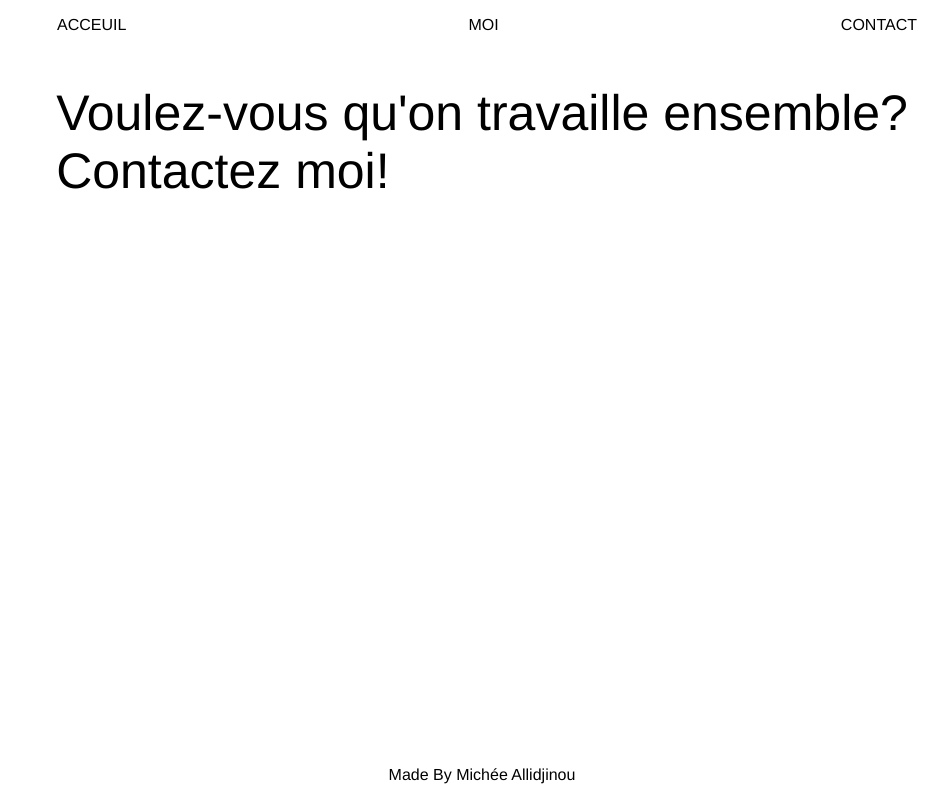
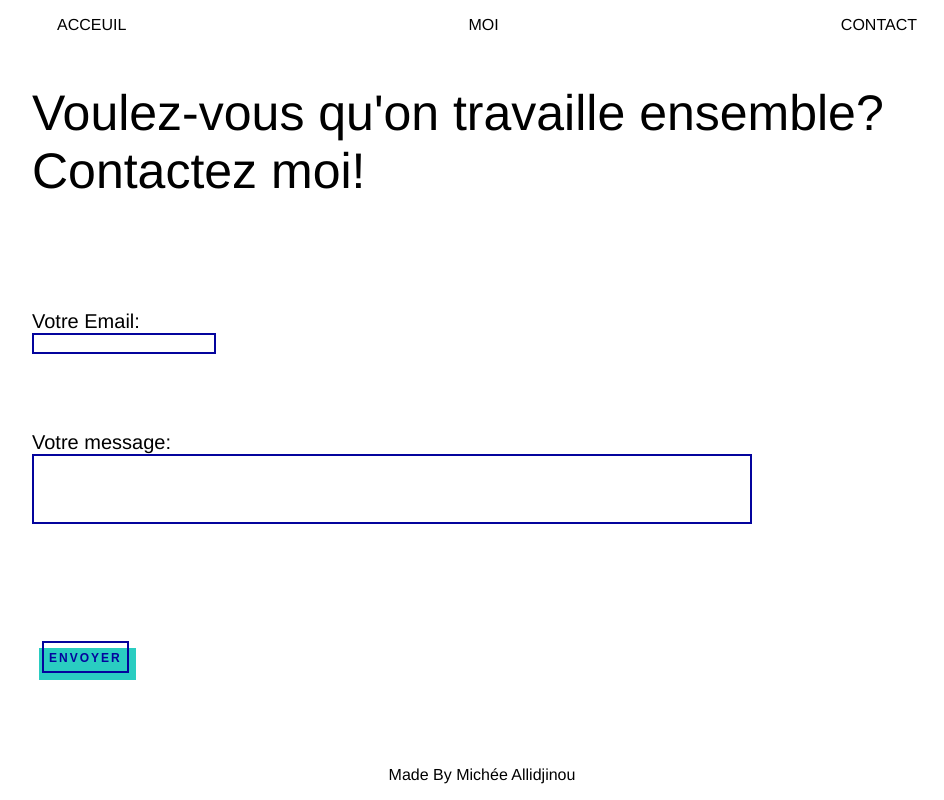
Before and after one commit to yoshua70/micheeallidjijnou, a Gatsby site: page /contact in a window 1280 px wide. Shown: the whole page, without its empty margins (158-1102 px from the left). Built offline with nearby package versions, Linux system fonts and the light colour scheme; Gatsby itself is replaced by a stand-in of ours.

Commit message:
Add netlify form

```diff
--- a/package.json
+++ b/package.json
@@ -20,6 +20,7 @@
     "gatsby-plugin-sitemap": "^2.4.12",
     "react": "^16.12.0",
     "react-dom": "^16.12.0",
+    "react-google-recaptcha": "^2.1.0",
     "react-helmet": "^6.1.0"
   },
   "devDependencies": {
--- a/src/components/Form.js
+++ b/src/components/Form.js
@@ -0,0 +1,28 @@
+import React from 'react';
+/*
+import ReCAPTCHA from 'react-google-recaptcha';
+*/
+
+import Button from './Button';
+import './../styles/Form.css';
+
+export default class Form extends React.Component {
+  render() {
+    return (
+      <form name="Contact form" method="POST" data-netlify="true" data-netlify-recaptcha="true" className="form">
+        <input type="hidden" name="form-name" value="Contact form"/>
+        <div className="formGroup">
+          <label className="formLabel">Votre Email: </label>
+          <br></br>
+          <input type="email" name="email" className="email"/>
+        </div>
+        <div className="formGroup">
+          <label className="formLabel">Votre message: </label>
+          <br></br>
+          <input type="message" className="message"/>
+        </div>
+        <Button onclick="javascript:this.parentNode.submit();" linkName="Envoyer"/>
+      </form>
+    )
+  }
+}
--- a/src/pages/contact.js
+++ b/src/pages/contact.js
@@ -4,6 +4,7 @@ import { JsonLd } from "./../components/JsonLd";
 
 import NavBar from './../components/NavBar';
 import Footer from './../components/Footer';
+import Form from './../components/Form';
 
 import './../styles/Contact.css'
 
@@ -33,6 +34,7 @@ export default function Contact() {
         <h1 className="h1--lead">
           Voulez-vous qu'on travaille ensemble? <br></br>Contactez moi!
         </h1>
+        <Form/>
       </div>
       <Footer footerText="Made By Michée Allidjinou"/>
     </div>
--- a/src/styles/Button.css
+++ b/src/styles/Button.css
@@ -3,6 +3,10 @@
   text-decoration: none;
   position: relative;
   margin-top: 40px;
+}
+
+.button:hover, .button:active {
+  cursor: pointer;
 }
 
 .label {
--- a/src/styles/Contact.css
+++ b/src/styles/Contact.css
@@ -2,5 +2,6 @@
   flex-grow: 1;
 
   display: flex;
+  flex-direction: column;
   justify-content: center;
 }
--- /dev/null
+++ b/src/styles/Form.css
@@ -0,0 +1,26 @@
+.form {
+  flex-grow: 1;
+
+  align-items: flex-start;
+  display: flex;
+  flex-direction: column;
+  justify-content: space-evenly;
+}
+
+.formGroup {
+  width: 100%;
+}
+
+.formLabel {
+  font-size: 2rem;
+}
+
+
+.message {
+  height: 7rem;
+  width: 80%;
+}
+
+.message, .email {
+  border: 0.2rem solid #04049d;
+}
```
Also changed, not shown: 1 other file.
